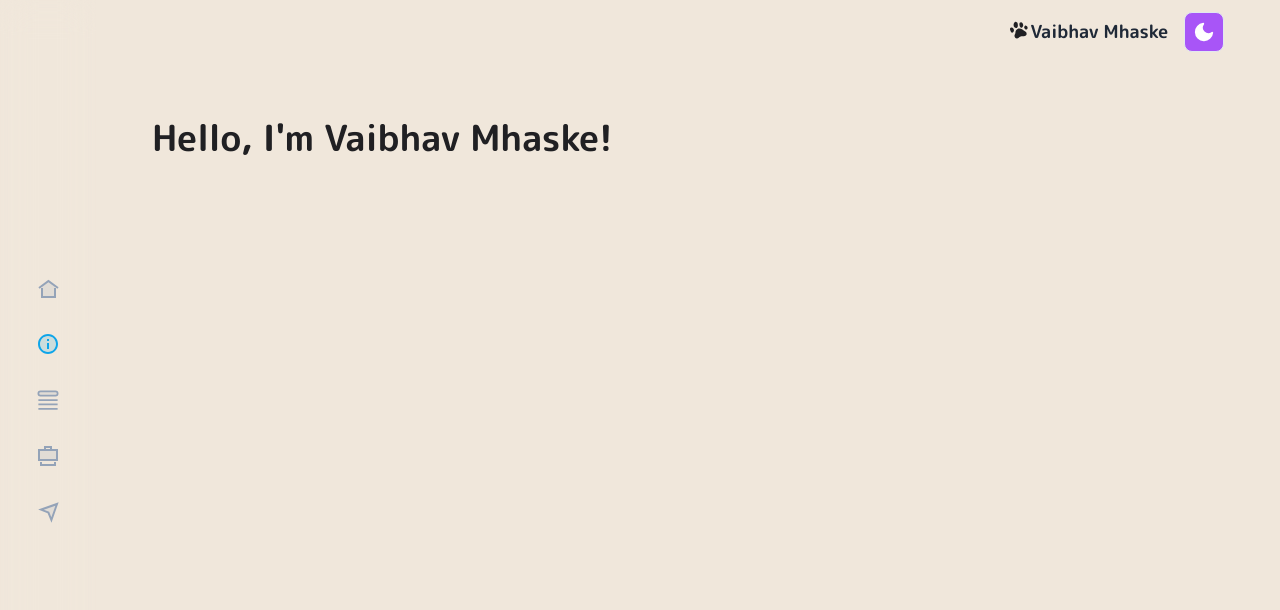
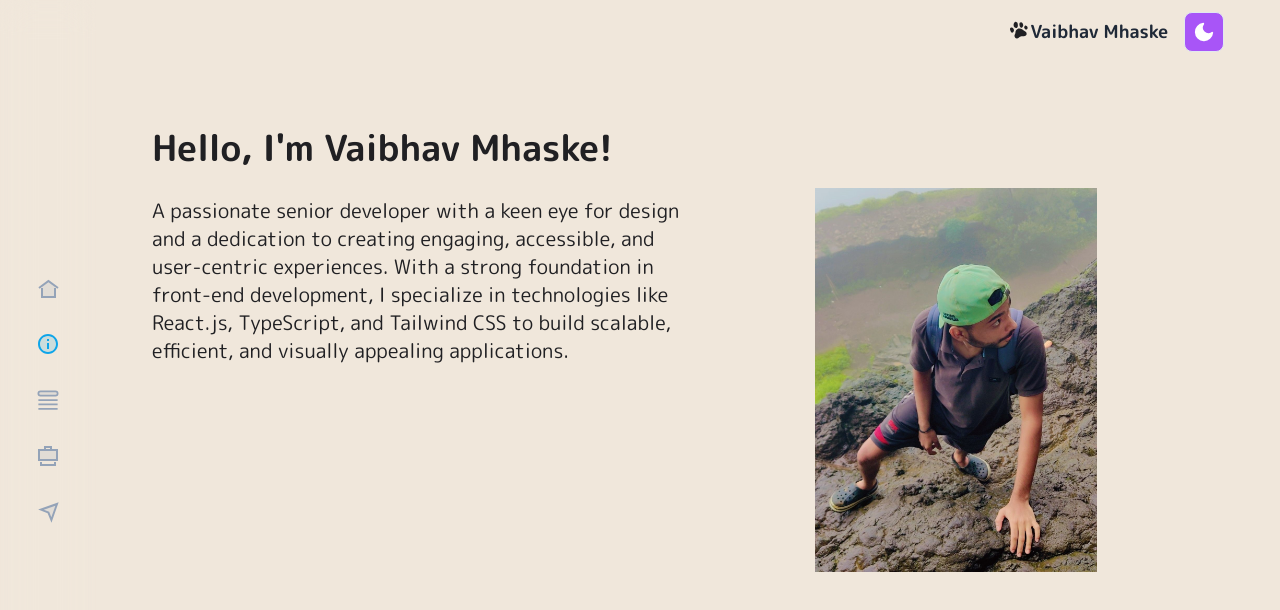
Before and after one commit to the-vaibhav/Portfolio, a Next.js app: page /about in a window 1280 px wide. Shown: the top 610 px of the page. Built offline with nearby package versions, Linux system fonts and the light colour scheme.

Commit message:
about section

```diff
--- a/app/about/page.tsx
+++ b/app/about/page.tsx
@@ -11,9 +11,22 @@ export default function Resume() {
                     <Header></Header>
                     <div className="grow md:flex space-y-8 md:space-y-0 md:space-x-8 pt-12 md:pt-16 pb-16 md:pb-20">
                         <div className="grow">
-                            <div className="max-w-[700px]">
+                            <div className="max-w-[1072px]">
                                 <section>
-                                    <TextDecodeAnimation time={100} hindiText="नमस्ते, मैं वैभव म्हस्के हूं!" englishText="Hello, I&apos;m Vaibhav Mhaske!" style="h1 mb-5 text-4xl leading-5 md:font-bold" />
+                                    <TextDecodeAnimation time={100} hindiText="नमस्ते, मैं वैभव म्हस्के हूं!" englishText="Hello, I&apos;m Vaibhav Mhaske!" style="h1 mb-5 text-4xl md:font-bold text-center md:text-left" />
+                                    <div className="flex flex-col md:flex-row ">
+                                        <div className="order-2 md:order-1 md:w-1/2 items-start">
+                                            <p className="text-xl mt-2 md:text-left ">A passionate senior developer with a keen eye for design and a dedication to creating engaging, accessible, and user-centric experiences. With a strong foundation in front-end development, I specialize in technologies like React.js, TypeScript, and Tailwind CSS to build scalable, efficient, and visually appealing applications.</p>
+                                        </div>
+                                        <img
+                                            src="about_img.jpg"
+                                            alt="about-img"
+                                            loading="lazy"
+                                            decoding="async"
+                                            className="order-1 md:order-2 max-w-full h-96 mx-auto block bg-transparent "
+                                            srcSet="about_img.jpg 1x, about_img.jpg 2x"
+                                        />
+                                    </div>
                                 </section>
                             </div>
                         </div>
@@ -23,3 +36,4 @@ export default function Resume() {
         </div>
     </div>
 }
+{/* <p>Hello! I'm [Your Name], a passionate senior developer with a keen eye for design and a dedication to creating engaging, accessible, and user-centric experiences. With a strong foundation in front-end development, I specialize in technologies like React.js, TypeScript, and Tailwind CSS to build scalable, efficient, and visually appealing applications.</p> */ }
```
Also changed, not shown: public/About_img.jpg (added).
